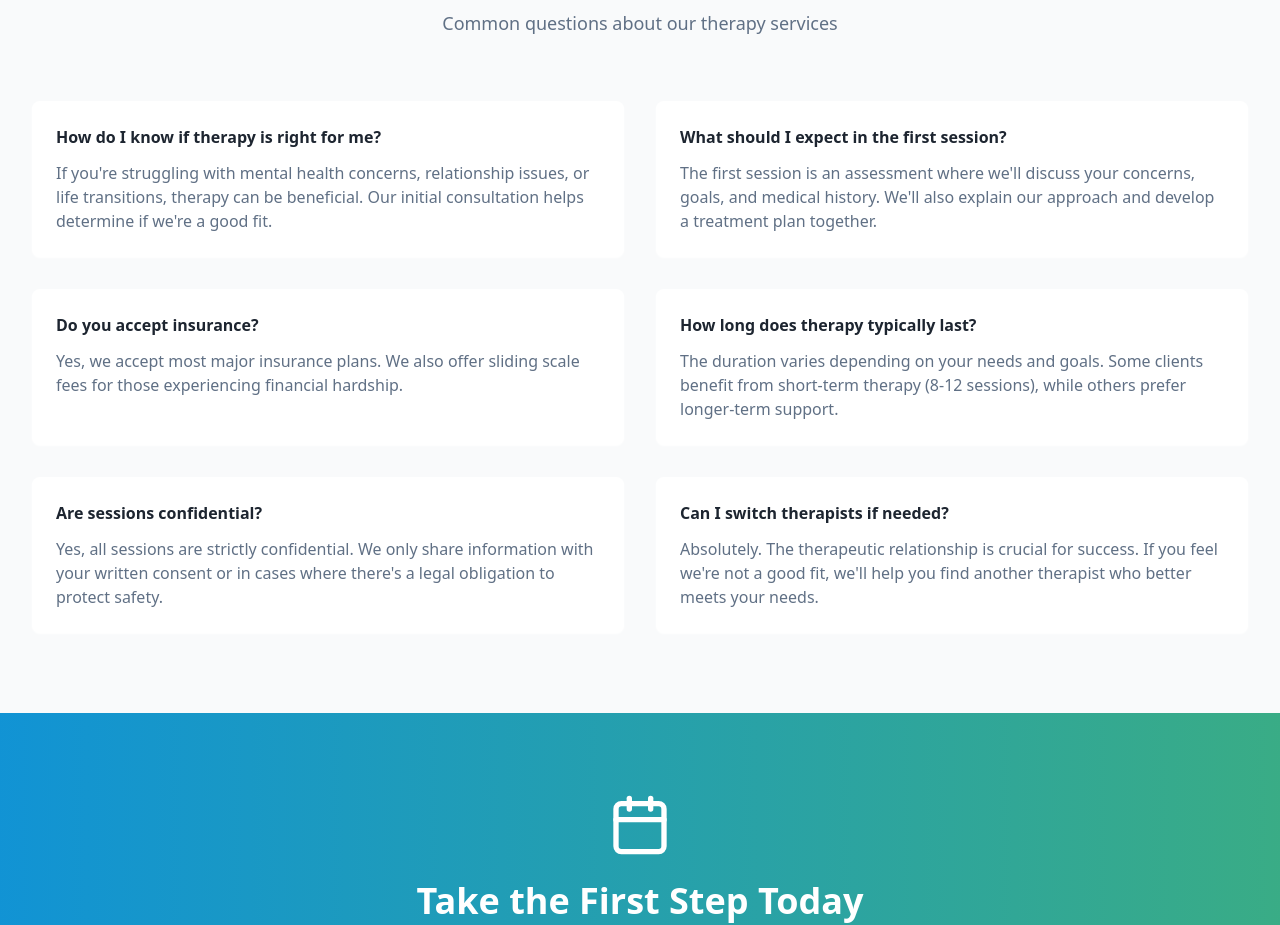
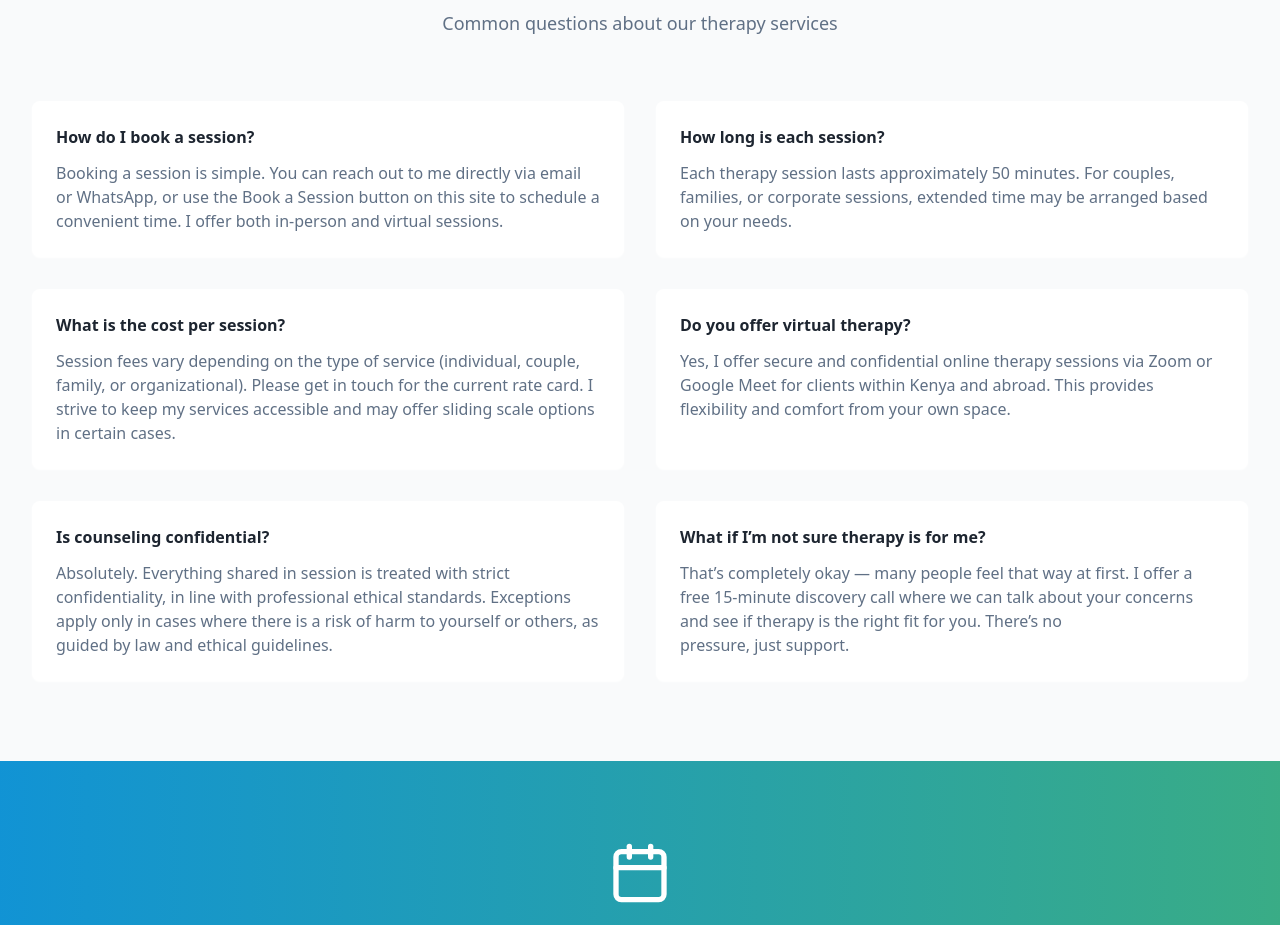
Before and after one commit to kiganyamburu/compassionate-wellbeing-site, a React (Vite) app: page /contact in a window 1280 px wide. Shown: the part 1600-2525 px from the top of the page. Built offline with nearby package versions, Linux system fonts and the light colour scheme.

Commit message:
fix(contact):adding faq

```diff
--- a/src/pages/Contact.tsx
+++ b/src/pages/Contact.tsx
@@ -280,28 +280,28 @@ const Contact = () => {
           <div className="grid grid-cols-1 md:grid-cols-2 gap-8">
             {[
               {
-                question: "How do I know if therapy is right for me?",
-                answer: "If you're struggling with mental health concerns, relationship issues, or life transitions, therapy can be beneficial. Our initial consultation helps determine if we're a good fit."
+                question: "How do I book a session?",
+                answer: "Booking a session is simple. You can reach out to me directly via email or WhatsApp, or use the Book a Session button on this site to schedule a convenient time. I offer both in-person and virtual sessions."
               },
               {
-                question: "What should I expect in the first session?",
-                answer: "The first session is an assessment where we'll discuss your concerns, goals, and medical history. We'll also explain our approach and develop a treatment plan together."
+                question: "How long is each session?",
+                answer: "Each therapy session lasts approximately 50 minutes. For couples, families, or corporate sessions, extended time may be arranged based on your needs."
               },
               {
-                question: "Do you accept insurance?",
-                answer: "Yes, we accept most major insurance plans. We also offer sliding scale fees for those experiencing financial hardship."
+                question: "What is the cost per session?",
+                answer: "Session fees vary depending on the type of service (individual, couple, family, or organizational). Please get in touch for the current rate card. I strive to keep my services accessible and may offer sliding scale options in certain cases."
               },
               {
-                question: "How long does therapy typically last?",
-                answer: "The duration varies depending on your needs and goals. Some clients benefit from short-term therapy (8-12 sessions), while others prefer longer-term support."
+                question: "Do you offer virtual therapy?",
+                answer: "Yes, I offer secure and confidential online therapy sessions via Zoom or Google Meet for clients within Kenya and abroad. This provides flexibility and comfort from your own space."
               },
               {
-                question: "Are sessions confidential?",
-                answer: "Yes, all sessions are strictly confidential. We only share information with your written consent or in cases where there's a legal obligation to protect safety."
+                question: "Is counseling confidential?",
+                answer: "Absolutely. Everything shared in session is treated with strict confidentiality, in line with professional ethical standards. Exceptions apply only in cases where there is a risk of harm to yourself or others, as guided by law and ethical guidelines."
               },
               {
-                question: "Can I switch therapists if needed?",
-                answer: "Absolutely. The therapeutic relationship is crucial for success. If you feel we're not a good fit, we'll help you find another therapist who better meets your needs."
+                question: "What if I’m not sure therapy is for me?",
+                answer: "That’s completely okay — many people feel that way at first. I offer a free 15-minute discovery call where we can talk about your concerns and see if therapy is the right fit for you. There’s no pressure, just support."
               }
             ].map((faq, index) => (
               <Card key={index} className="border-0 shadow-card">
```
